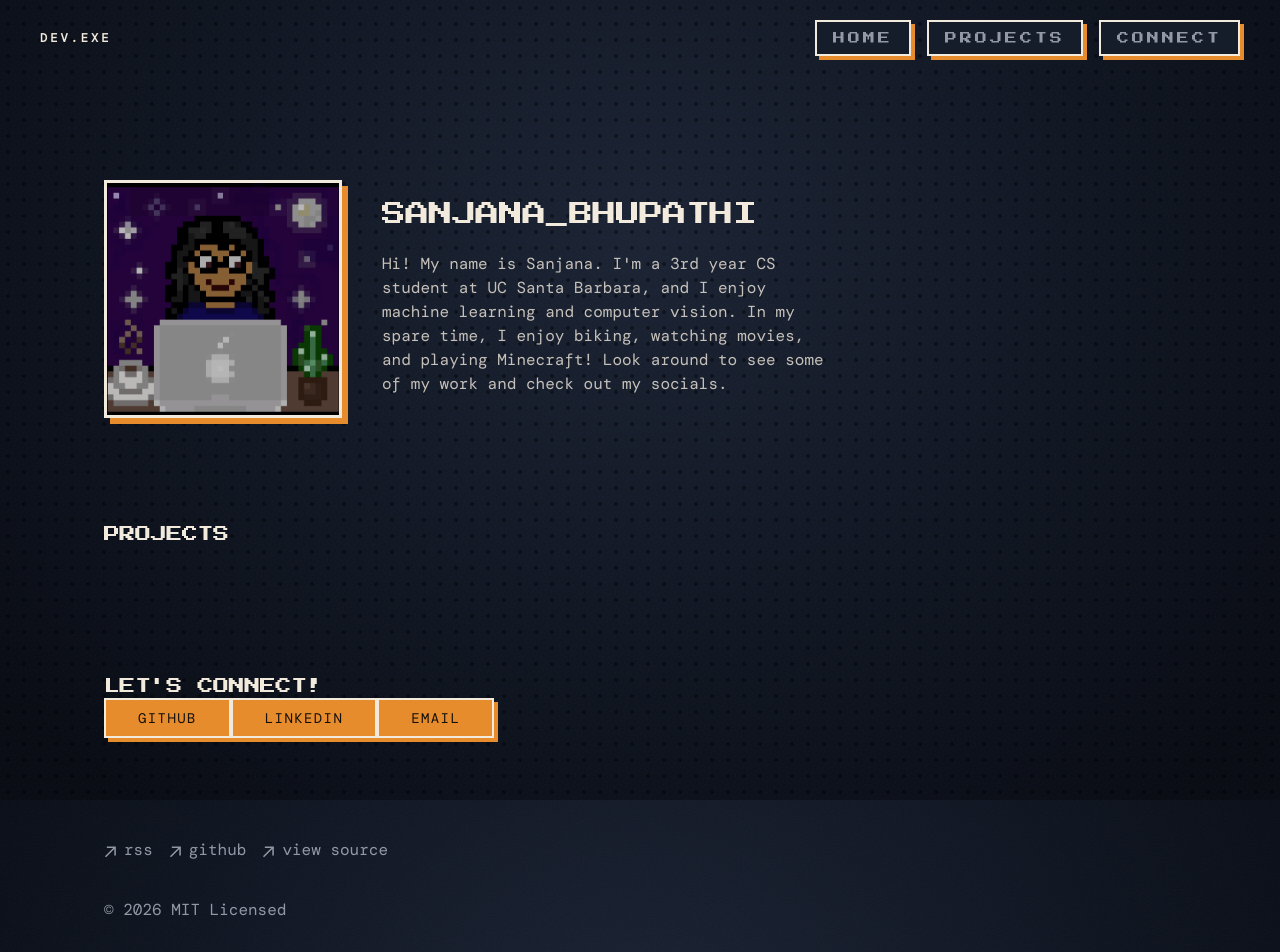
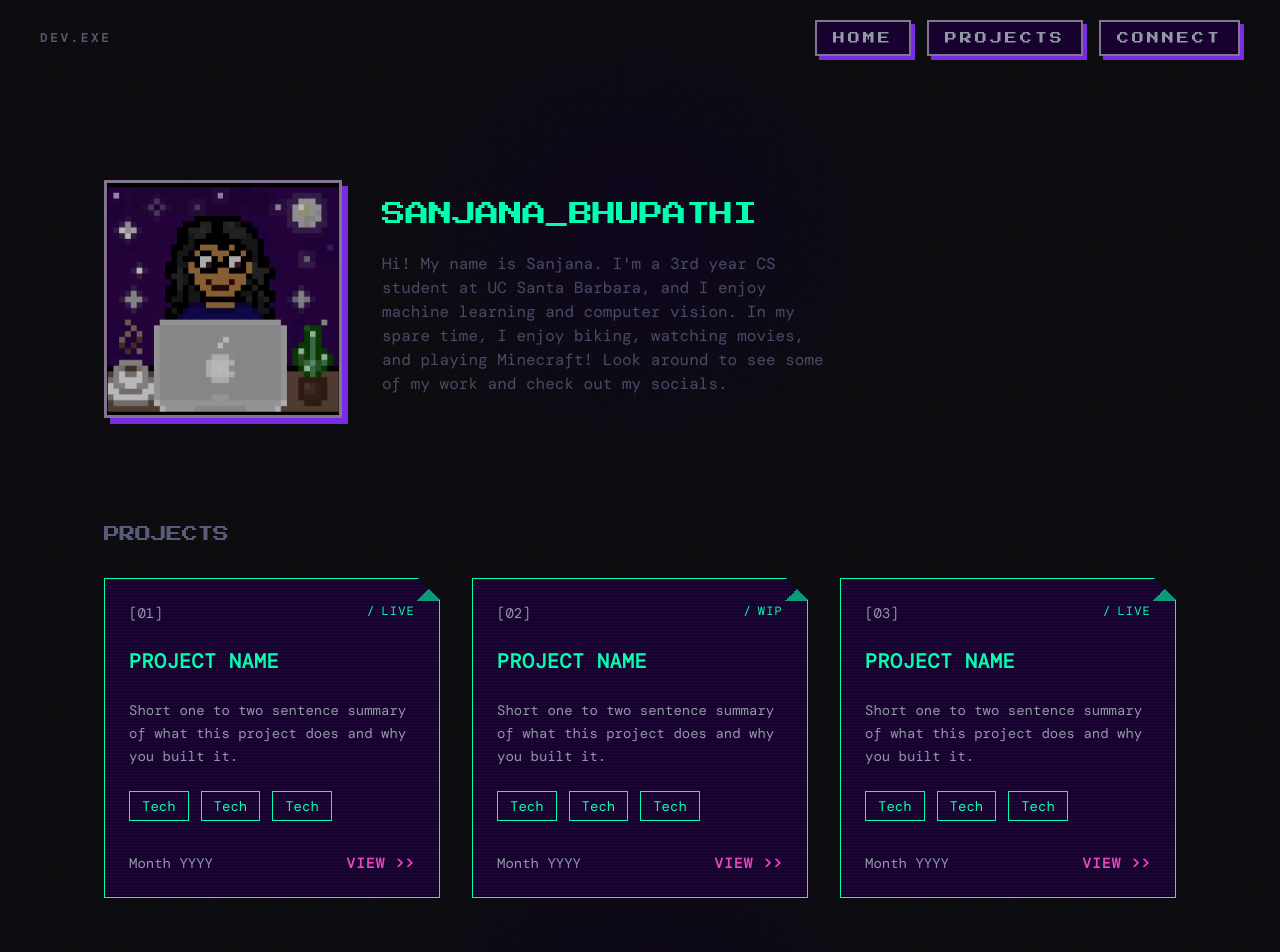
Before and after one commit to sanjanab1/portfolio, a Next.js app in the folder blog/: page / in a window 1280 px wide. Shown: the top 952 px of the page. Built offline with nearby package versions, Linux system fonts and the light colour scheme.

Commit message:
feat(ui): mock projects added

```diff
--- a/blog/app/blog/page.tsx
+++ /dev/null
@@ -1,15 +0,0 @@
-import { BlogPosts } from 'app/components/posts'
-
-export const metadata = {
-  title: 'Projects',
-  description: 'check out my projects!',
-}
-
-export default function Page() {
-  return (
-    <section>
-      <h1 className="font-semibold text-2xl mb-8 tracking-tighter">Projects</h1>
-      <Projects />
-    </section>
-  )
-}
--- a/blog/app/components/posts.tsx
+++ /dev/null
@@ -1,36 +0,0 @@
-import Link from 'next/link'
-import { formatDate, getBlogPosts } from 'app/blog/utils'
-
-export function BlogPosts() {
-  let allBlogs = getBlogPosts()
-
-  return (
-    <div>
-      {allBlogs
-        .sort((a, b) => {
-          if (
-            new Date(a.metadata.publishedAt) > new Date(b.metadata.publishedAt)
-          ) {
-            return -1
-          }
-          return 1
-        })
-        .map((post) => (
-          <Link
-            key={post.slug}
-            className="group flex flex-col space-y-1 mb-4 border-b border-border/60 pb-4 last:border-b-0"
-            href={`/blog/${post.slug}`}
-          >
-            <div className="w-full flex flex-col md:flex-row space-x-0 md:space-x-2">
-              <p className="text-muted-foreground w-[100px] tabular-nums">
-                {formatDate(post.metadata.publishedAt, false)}
-              </p>
-              <p className="text-foreground tracking-tight transition-colors group-hover:text-primary">
-                {post.metadata.title}
-              </p>
-            </div>
-          </Link>
-        ))}
-    </div>
-  )
-}
--- /dev/null
+++ b/blog/app/components/project-card.tsx
@@ -0,0 +1,56 @@
+export type Project = {
+  number: string
+  name: string
+  description: string
+  date: string
+  tech: string[]
+  status: 'live' | 'wip'
+  href: string
+}
+
+export function ProjectCard({ project }: { project: Project }) {
+  return (
+    <div className="terminal-box terminal-scanlines relative flex flex-col gap-6 bg-card p-6">
+      <div className="flex items-start justify-between">
+        <span className="font-mono text-sm text-muted-foreground">[{project.number}]</span>
+        <span className="flex items-center gap-1.5 font-mono text-xs tracking-widest text-accent">
+          <span aria-hidden="true">/</span>
+          {project.status === 'live' ? 'LIVE' : 'WIP'}
+        </span>
+      </div>
+
+      <h3 className="font-mono text-xl font-bold uppercase tracking-wide text-accent">
+        {project.name}
+      </h3>
+
+      <p className="font-mono text-sm leading-relaxed text-muted-foreground">
+        {project.description}
+      </p>
+
+      {project.tech.length > 0 && (
+        <div className="flex flex-wrap gap-3">
+          {project.tech.map((tech) => (
+            <span
+              key={tech}
+              className="border border-accent px-3 py-1 font-mono text-sm text-accent"
+            >
+              {tech}
+            </span>
+          ))}
+        </div>
+      )}
+
+      <div className="mt-auto flex items-center justify-between pt-2">
+        <span className="font-mono text-sm text-muted-foreground">{project.date}</span>
+        <a
+          href={project.href}
+          target="_blank"
+          rel="noopener noreferrer"
+          className="font-mono text-sm font-bold tracking-widest text-link transition-opacity hover:opacity-80"
+        >
+          VIEW &gt;&gt;
+        </a>
+      </div>
+    </div>
+  )
+}
--- a/blog/app/global.css
+++ b/blog/app/global.css
@@ -43,37 +43,39 @@
   --font-mono: var(--font-mono);
   --color-film-cream: var(--film-cream);
   --color-film-sprocket: var(--film-sprocket);
+  --color-link: var(--link);
 }
 
 :root {
   --radius: 0.125rem;
-  --background: oklch(0.19 0.025 264);
-  --foreground: oklch(0.94 0.02 85);
-  --card: oklch(0.23 0.028 264);
-  --card-foreground: oklch(0.94 0.02 85);
+  --background: oklch(0% 0 0);
+  --foreground: rgb(90, 90, 122);
+  --card: oklch(17.008% 0.0876 298.773);
+  --card-foreground: rgb(130, 117, 143);
   --popover: oklch(0.23 0.028 264);
   --popover-foreground: oklch(0.94 0.02 85);
-  --primary: oklch(0.72 0.15 62);
+  --primary: oklch(51.882% 0.2516 294.363);
   --primary-foreground: oklch(0.17 0.012 60);
-  --secondary: oklch(0.28 0.03 264);
+  --secondary: oklch(27.158% 0.04411 305.589);
   --secondary-foreground: oklch(0.94 0.02 85);
   --muted: oklch(0.26 0.026 264);
   --muted-foreground: oklch(0.68 0.02 264);
-  --accent: oklch(0.6 0.14 200);
+  --accent: oklch(88.328% 0.19592 161.273);
   --accent-foreground: oklch(0.15 0.02 264);
   --destructive: oklch(0.58 0.19 28);
   --destructive-foreground: oklch(0.95 0.02 85);
-  --border: oklch(0.34 0.03 264);
-  --input: oklch(0.34 0.03 264);
-  --ring: oklch(0.72 0.15 62);
+  --border: oklch(33.052% 0.0435 303.171);
+  --input: oklch(32.836% 0.04294 299.316);
+  --ring: oklch(52.317% 0.25187 295.816);
   --film-cream: oklch(0.94 0.02 85);
   --film-sprocket: oklch(0.13 0.01 60);
+  --link: oklch(0.68 0.24 340);
   --gradient-vignette: radial-gradient(
     ellipse at 50% 30%,
-    oklch(0.25 0.035 264) 0%,
-    oklch(0.14 0.02 264) 90%
+    oklch(12.48% 0.05982 298.637) 0%,
+    rgb(8 8 11) 30%
   );
-  --shadow-halation: 0 0 60px -10px oklch(0.72 0.15 62 / 0.35);
+  --shadow-halation: 0 0 60px -10px oklch(55.111% 0.25521 304.313 / 0.35);
   --font-display: 'Press_Start_2P', Georgia, serif;
   --font-mono: 'DM_Mono', Courier, monospace;
 
@@ -84,8 +86,8 @@
   --sh-keyword: var(--accent);
   --sh-comment: var(--muted-foreground);
   --sh-jsxliterals: var(--primary);
-  --sh-property: oklch(0.72 0.15 62);
-  --sh-entity: oklch(0.72 0.15 62);
+  --sh-property: oklch(52.649% 0.25212 296.901);
+  --sh-entity: oklch(52.649% 0.25212 296.901);
 }
 
 @layer base {
@@ -120,14 +122,50 @@
 
 @utility pixel-box {
   border-radius: 0;
-  border: 3px solid var(--color-foreground);
+  border: 3px solid var(--color-card-foreground);
   box-shadow: 6px 6px 0 0 var(--color-primary);
 }
 
 @utility pixel-box-sm {
   border-radius: 0;
-  border: 2px solid var(--color-foreground);
+  border: 2px solid var(--color-card-foreground);
   box-shadow: 4px 4px 0 0 var(--color-primary);
+}
+
+@utility terminal-box {
+  position: relative;
+  border-radius: 0;
+  border: 1px solid var(--color-accent);
+  clip-path: polygon(
+    0 0,
+    calc(100% - 22px) 0,
+    100% 22px,
+    100% 100%,
+    0 100%
+  );
+
+  &::before {
+    content: '';
+    position: absolute;
+    top: 0;
+    right: 0;
+    width: 22px;
+    height: 22px;
+    background: linear-gradient(
+      135deg,
+      transparent 50%,
+      var(--color-accent) 50%
+    );
+    opacity: 0.6;
+  }
+}
+
+@utility terminal-scanlines {
+  background-image: repeating-linear-gradient(
+    to bottom,
+    oklch(1 0 0 / 0.03) 0 1px,
+    transparent 1px 3px
+  );
 }
 
 @utility grain {
@@ -319,8 +357,8 @@ body::before {
   width: 100%;
   height: 100%;
   /* 3px black halftone dot grid spaced 16px apart */
-  background-image: radial-gradient(rgba(0, 0, 0, 0.8) 15%, transparent 16%);
-  background-size: 16px 16px;
+  background-image: radial-gradient(rgba(35, 31, 45, 0.8) 10%, transparent 10%);
+  background-size: 10px 10px;
   /* subtle blend */
   opacity: 0.50;
   pointer-events: none;
--- a/blog/app/page.tsx
+++ b/blog/app/page.tsx
@@ -1,11 +1,42 @@
 import { TextScramble } from '@/components/core/text-scramble'
 import { Button } from '@/app/components/ui/button'
+import { ProjectCard, type Project } from '@/app/components/project-card'
 import Image from 'next/image'
 
 const socials = [
   { name: 'GitHub', href: 'https://github.com/yourusername' },
   { name: 'LinkedIn', href: 'https://linkedin.com/in/yourusername' },
   { name: 'Email', href: 'mailto:you@example.com' },
+]
+
+const projects: Project[] = [
+  {
+    number: '01',
+    name: 'Project Name',
+    description: 'Short one to two sentence summary of what this project does and why you built it.',
+    date: 'Month YYYY',
+    tech: ['Tech', 'Tech', 'Tech'],
+    status: 'live',
+    href: 'https://example.com',
+  },
+  {
+    number: '02',
+    name: 'Project Name',
+    description: 'Short one to two sentence summary of what this project does and why you built it.',
+    date: 'Month YYYY',
+    tech: ['Tech', 'Tech', 'Tech'],
+    status: 'wip',
+    href: 'https://example.com',
+  },
+  {
+    number: '03',
+    name: 'Project Name',
+    description: 'Short one to two sentence summary of what this project does and why you built it.',
+    date: 'Month YYYY',
+    tech: ['Tech', 'Tech', 'Tech'],
+    status: 'live',
+    href: 'https://example.com',
+  },
 ]
 
 export default function Page() {
@@ -23,7 +54,7 @@ export default function Page() {
         </div>
 
         <div className="md:col-span-3">
-          <h1 className="font-display text-1xl md:text-2xl leading-[1.05] tracking-tight text-foreground">
+          <h1 className="font-display text-accent text-1xl md:text-2xl leading-[1.05] tracking-tight">
             <TextScramble className="font-display" duration={1000} replayIntervalMs={20000}>
               SANJANA_BHUPATHI
             </TextScramble>
@@ -37,17 +68,21 @@ export default function Page() {
       </section>
 
       <section id="projects" className="py-16">
-        <h2 className="font-display tracking-tight text-foreground">
+        <h2 className="mb-8 font-display tracking-tight text-foreground">
           PROJECTS
         </h2>
-        {/* Add your project cards/list here */}
+        <div className="grid grid-cols-1 md:grid-cols-2 lg:grid-cols-3 gap-8">
+          {projects.map((project) => (
+            <ProjectCard key={project.number} project={project} />
+          ))}
+        </div>
       </section>
 
       <section id="connect" className="py-16">
         <h2 className="font-display tracking-tight text-foreground">
           LET&apos;S CONNECT!
         </h2>
-        <div className="flex flex-wrap items-right justify-right">
+        <div className="flex flex-wrap items-center justify-center gap-4">
           {socials.map((social) => (
             <Button key={social.name} asChild size="lg">
               <a href={social.href} target="_blank" rel="noopener noreferrer">
```
